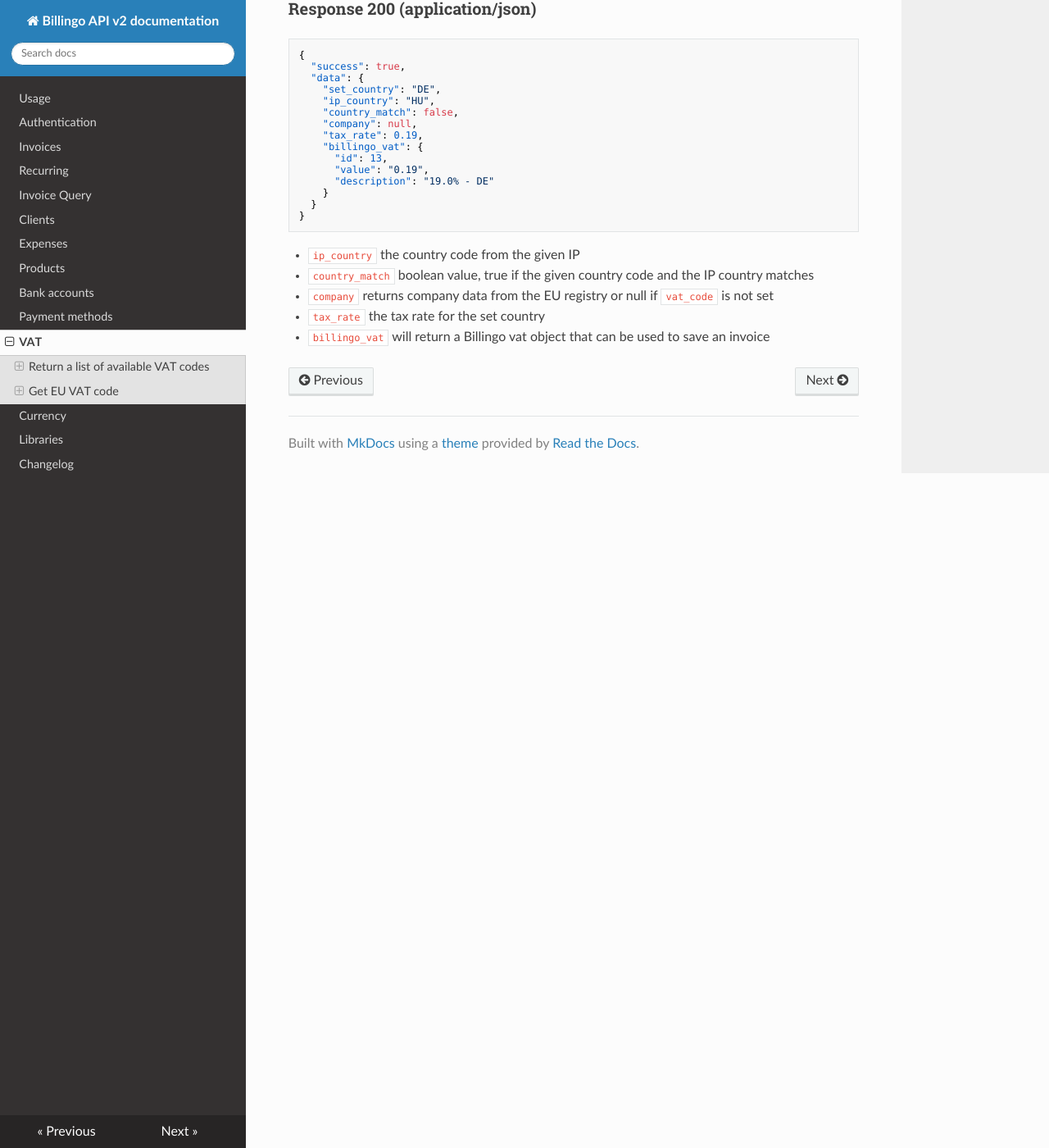
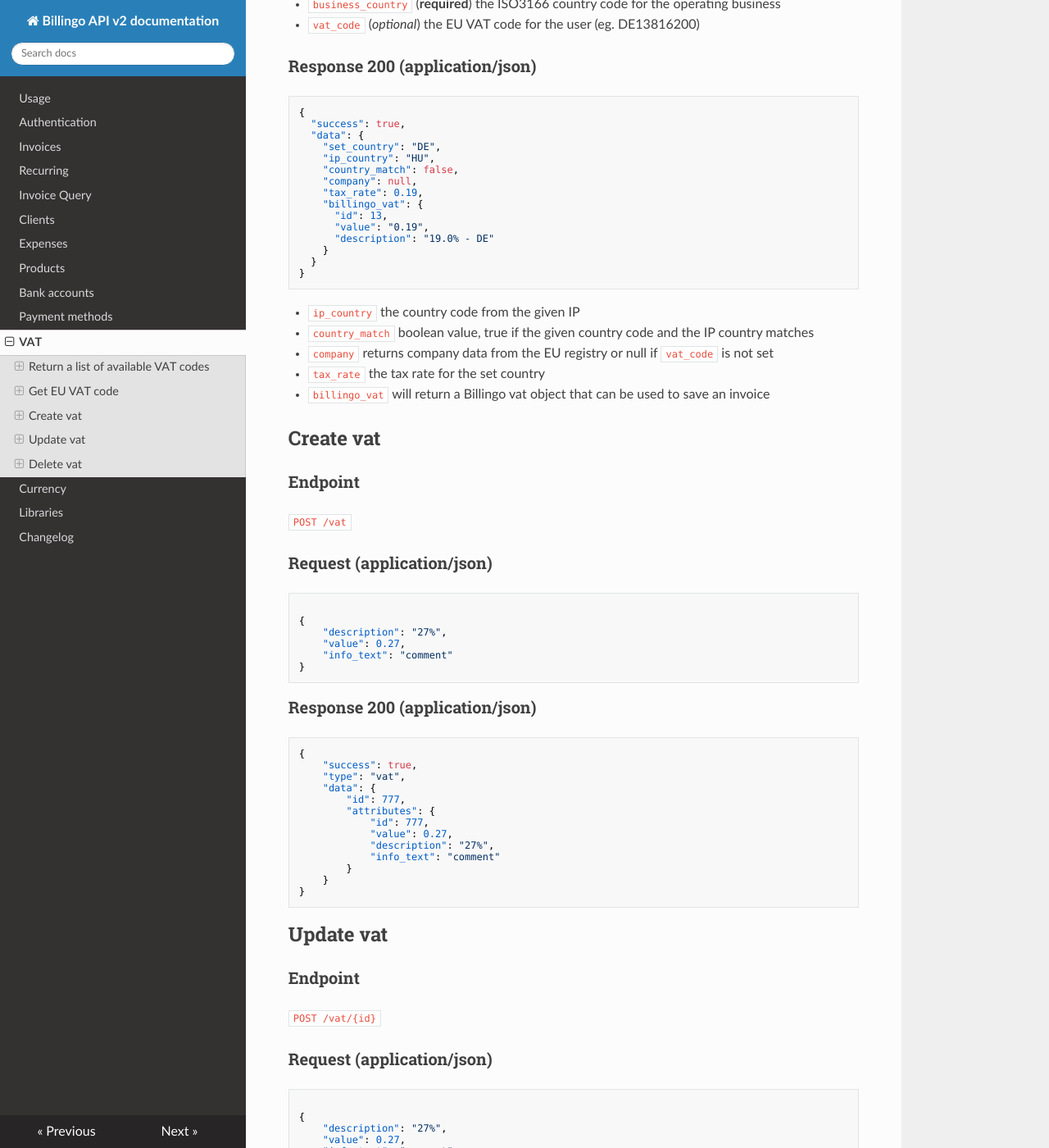
Before and after one commit to octonull/Billingo-API-docs, an MkDocs documentation site: the page built from docs/vat.md, in a window 1280 px wide and 1400 px high, scrolled down 1627 px. Shown: the whole window at 82% size. Built offline with MkDocs 1.6.1, drawn with Linux system fonts in a browser that asks for light colours; nearby versions of some CDN libraries; old or Windows-style settings are respelled for this version of MkDocs; some of the changed text lies outside the part shown.

Commit message:
SUP-116 Add vat endpoints

````diff
--- a/docs/vat.md
+++ b/docs/vat.md
@@ -24,7 +24,8 @@ VAT object representation
          "attributes":{
             "id":"1",
             "value":"0.27",
-            "description":"27%"
+            "description":"27%",
+            "info_text": ""
          }
       },
       {
@@ -32,7 +33,8 @@ VAT object representation
          "attributes":{
             "id":"2",
             "value":"0.05",
-            "description":"5%"
+            "description":"5%",
+            "info_text":  null
          }
       },
       {
@@ -40,7 +42,8 @@ VAT object representation
          "attributes":{
             "id":"3",
             "value":"0.18",
-            "description":"18%"
+            "description":"18%",
+            "info_text":  null
          }
       },
       {
@@ -48,7 +51,8 @@ VAT object representation
          "attributes":{
             "id":"4",
             "value":"0",
-            "description":"AM"
+            "description":"AM",
+            "info_text":  "adómentes"
          }
       },
       {
@@ -56,7 +60,8 @@ VAT object representation
          "attributes":{
             "id":"5",
             "value":"0",
-            "description":"EU"
+            "description":"EU",
+            "info_text":  "EU-n belül"
          }
       }
    ]
@@ -104,3 +109,95 @@ EU based companies whom sell services to EU countries need to apply the buyer co
 - `company` returns company data from the EU registry or null if `vat_code` is not set
 - `tax_rate` the tax rate for the set country
 - `billingo_vat` will return a Billingo vat object that can be used to save an invoice
+
+## Create vat
+
+### Endpoint
+
+`POST /vat`
+
+
+### Request (application/json)
+
+
+```json
+
+{
+    "description": "27%",
+    "value": 0.27,
+    "info_text": "comment"
+}
+```
+
+
+### Response 200 (application/json)
+
+
+```json
+{
+    "success": true,
+    "type": "vat",
+    "data": {
+        "id": 777,
+        "attributes": {
+            "id": 777,
+            "value": 0.27,
+            "description": "27%",
+            "info_text": "comment"
+        }
+    }
+}
+```
+
+
+## Update vat
+
+### Endpoint
+
+`POST /vat/{id}`
+
+
+### Request (application/json)
+
+
+```json
+
+{
+    "description": "27%",
+    "value": 0.27,
+    "info_text": "comment"
+}
+```
+
+
+### Response 200 (application/json)
+
+
+```json
+{
+    "success": true,
+    "type": "vat",
+    "data": {
+        "id": 777,
+        "attributes": {
+            "id": 777,
+            "value": 0.27,
+            "description": "27%",
+            "info_text": "comment"
+        }
+    }
+}
+```
+
+## Delete vat
+
+### Endpoint
+
+`DELETE /api/vat/{id}`
+
+
+### Response 200 (application/json)
+
+```json
+{"success":true}
+```
````
